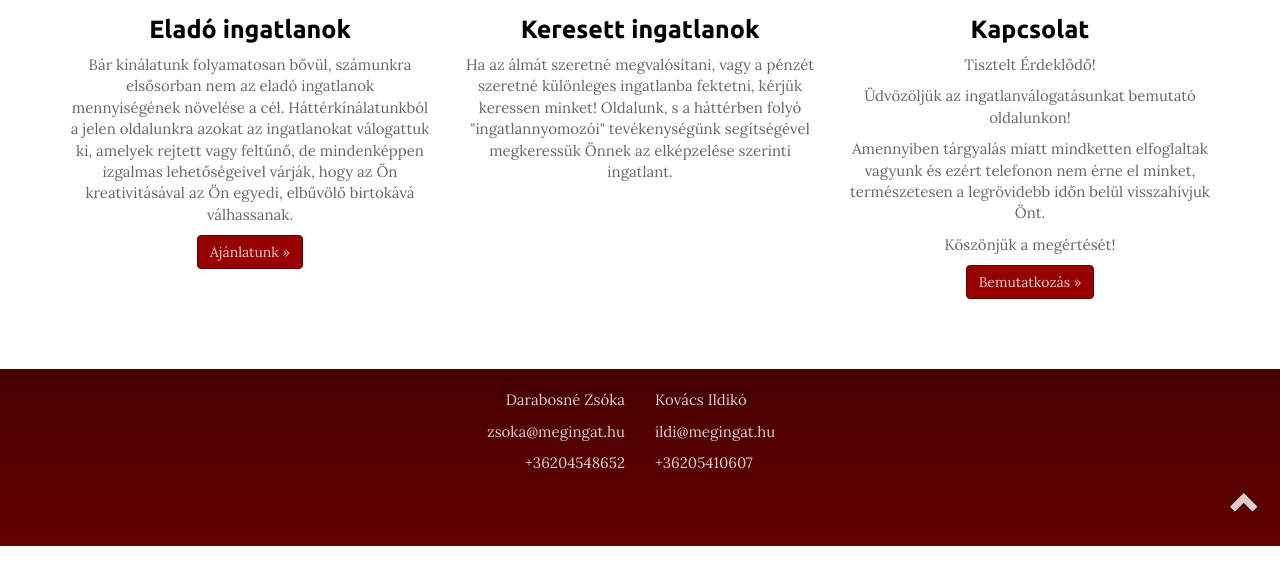
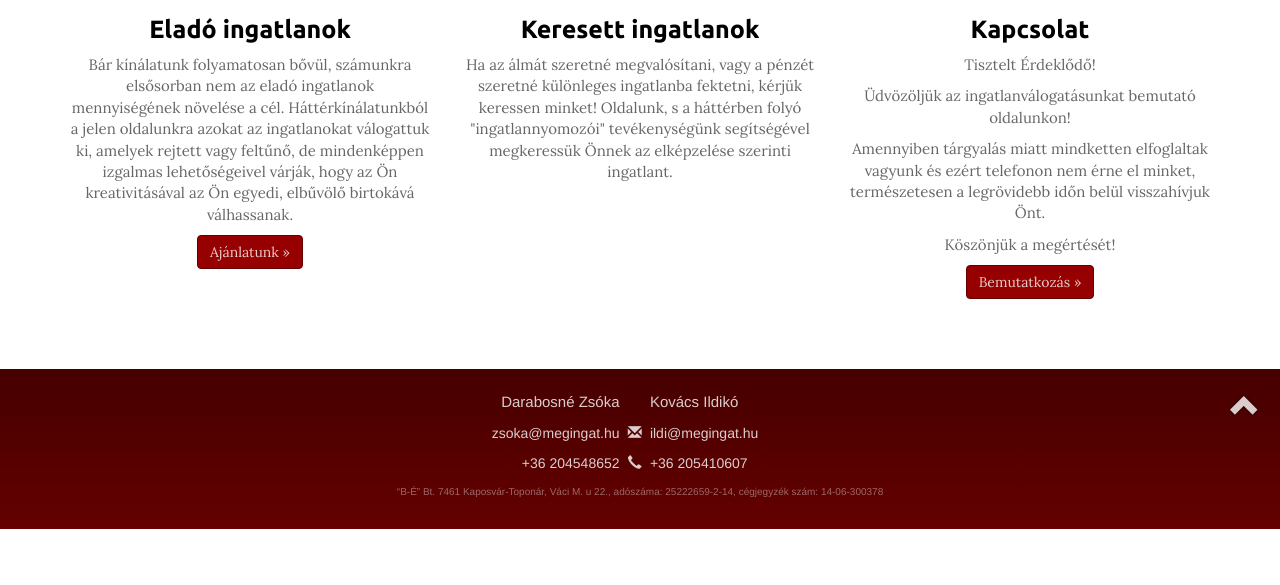
Before and after one commit to darabos/megingat, a Jekyll site: the page built from index.md, in a window 1280 px wide, cut to the strip 245-830 px from the top of the page. Built offline with Jekyll 4.4.1, drawn with Linux system fonts in a browser that asks for light colours; nearby versions of some CDN libraries.

Commit message:
Céges adatok a láblécben.

```diff
--- a/_includes/footer.html
+++ b/_includes/footer.html
@@ -1,15 +1,33 @@
 <div class="container-fluid" id="footer">
-  <div class="col-xs-6 text-right">
+  <div class="text-center clearfix">
+    <div class="pull-right text-right">
+      <i id="scroll-up" class="glyphicon glyphicon-chevron-up"></i>
+    </div>
+
+    <div class="text-right contacts">
       <p>Darabosné Zsóka</p>
       <p><a href="mailto:zsoka@megingat.hu">zsoka@megingat.hu</a></p>
-    <p>+36204548652</p>
+      <p><a href="tel:+36204548652">+36 204548652</a></p>
     </div>
-  <div class="col-xs-6">
+
+    <div class="contacts">
+      <p>&nbsp;</p>
+      <p><i class="glyphicon glyphicon-envelope"></i></p>
+      <p><i class="glyphicon glyphicon-earphone"></i></p>
+    </div>
+
+    <div class="text-left contacts">
       <p>Kovács Ildikó</p>
       <p><a href="mailto:ildi@megingat.hu">ildi@megingat.hu</a></p>
-    <p>+36205410607</p>
+      <p><a href="tel:+36205410607">+36 205410607</a></p>
     </div>
-  <div class="pull-right" id="scroll-up">
-    <i class="glyphicon glyphicon-chevron-up"></i>
+
+    <p class="mini">
+      &ldquo;B&#8209;É&rdquo;&nbsp;Bt.
+      7461&nbsp;Kaposvár&#8209;Toponár, Váci&nbsp;M.&nbsp;u&nbsp;22.,
+      adószáma:&nbsp;25222659&#8209;2&#8209;14,
+      cégjegyzék&nbsp;szám:&nbsp;14&#8209;06&#8209;300378
+    </p>
+
   </div>
 </div>
--- a/_layouts/index.html
+++ b/_layouts/index.html
@@ -51,6 +51,7 @@
           </div>
         </div>
       </div>
+    </div>
 
     {% include footer.html %}
   </body>
--- a/style/megingat.css
+++ b/style/megingat.css
@@ -68,7 +68,7 @@
 }
 
 #footer {
-  background: rgb(100, 0, 0);
+  background: #640000;
   background: linear-gradient(to bottom, #460000, #640000);
   color: rgba(255, 255, 255, 0.8);
   padding: 20px;
@@ -82,6 +82,23 @@
 #footer a:active,
 #footer a:focus {
   color: white;
+}
+
+#footer .mini {
+  font-size: 10px;
+  opacity: 0.5;
+}
+
+#footer .contacts {
+  display: inline-block;
+  margin: 2px;
+}
+#footer .contacts p {
+  font-size: 14px;
+  margin-bottom: 10px;
+}
+#footer .contacts p:first-child {
+  font-size: 15px;
 }
 
 .content h1 {
```
Lines whose indentation alone changed are shown as unchanged.
